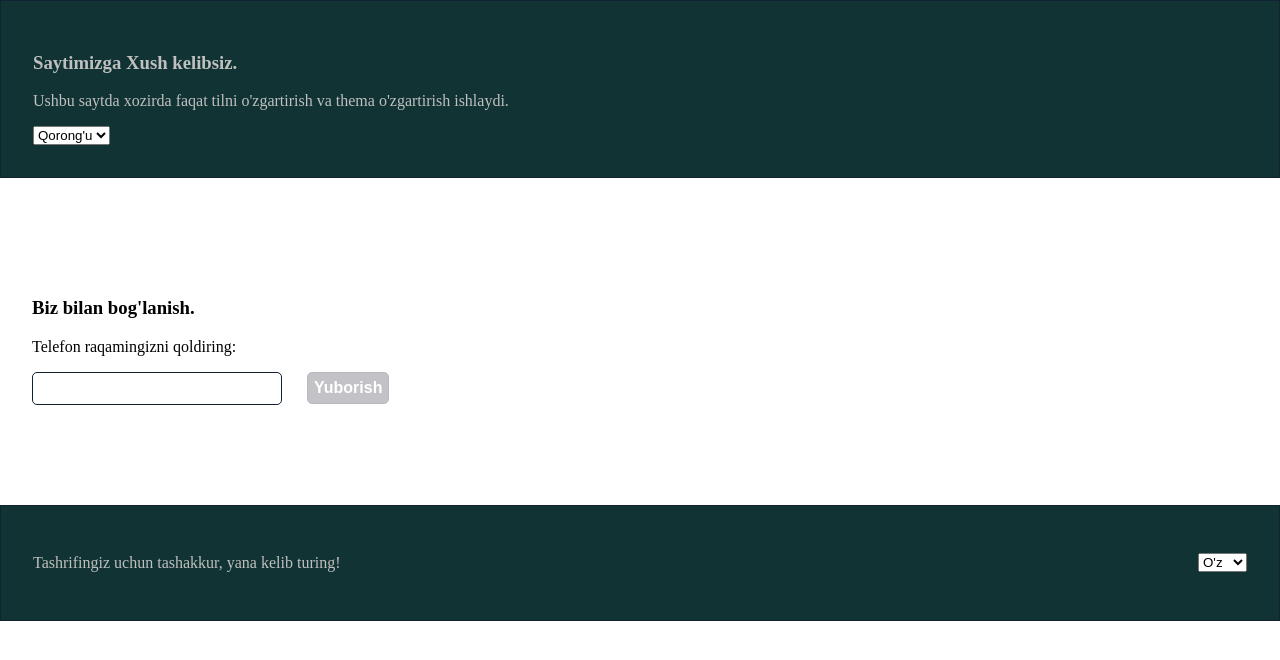
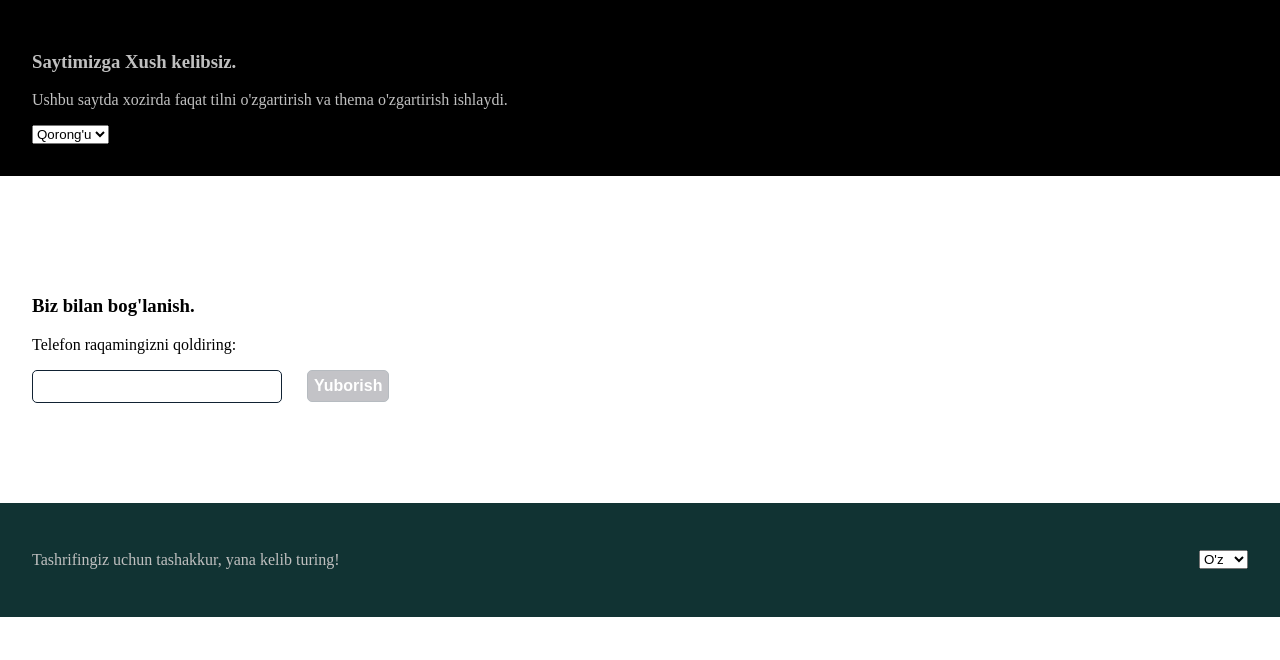
Before and after one commit to Muhammadboburshoh/react-theme, a React (Create React App) app: page / in a window 1280 px wide. Shown: the top 660 px of the page. Built offline with nearby package versions, Linux system fonts and the light colour scheme.

Commit message:
Edit theme color

```diff
--- a/src/Componints/Footer/Footer.css
+++ b/src/Componints/Footer/Footer.css
@@ -3,15 +3,14 @@ footer {
   display: flex;
   justify-content: space-between;
   align-items: center;
-  border: 1px solid #123;
 }
 
-.light {
-  background-color: #c0c0c0;
+footer.light {
+  background-color: rgb(204, 193, 228);
   color: #122;
 }
 
-.dark {
+footer.dark {
   background-color: #133;
   color: #c0c0c0;
 }
--- a/src/Componints/Header/Header.css
+++ b/src/Componints/Header/Header.css
@@ -1,14 +1,13 @@
 header {
   padding: 2rem;
-  border: 1px solid #123;
 }
 
-.light {
-  background-color: #c0c0c0;
+header.light {
+  background-color: #d3b1b1;
   color: #122;
 }
 
-.dark {
-  background-color: #133;
+header.dark {
+  background-color: #000;
   color: #c0c0c0;
 }
```
